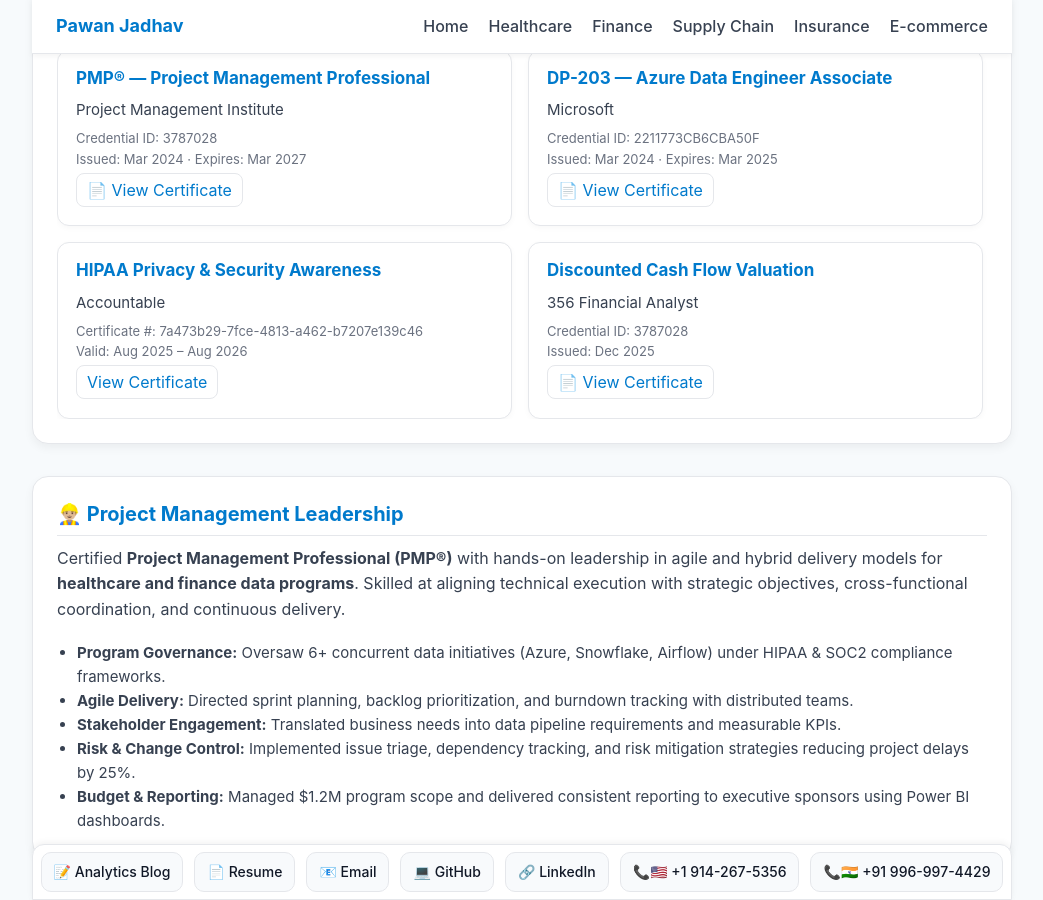
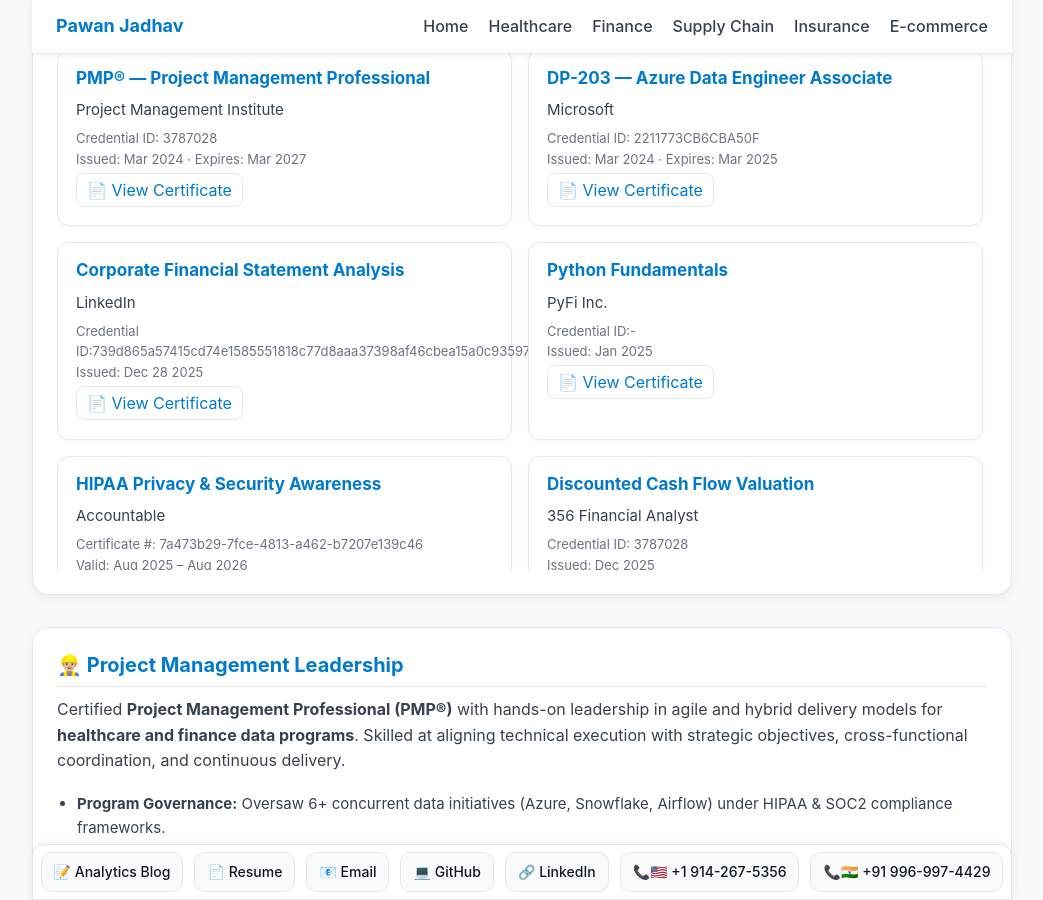
Before and after one commit to PawanJadhav7/PawanJadhav.github.io, a Jekyll site: the page built from index.md, in a window 1280 px wide and 900 px high, scrolled down 5386 px. Shown: the whole window, without its empty margins (118-1161 px from the left). Built offline with Jekyll 4.4.1, drawn with Linux system fonts in a browser that asks for light colours.

Commit message:
Update credential entries and add new certificates

```diff
--- a/index.md
+++ b/index.md
@@ -831,25 +831,25 @@ layout: default
         </p>
       </article>
 
-      <!-- 6. ITIL 4 Foundation -->
-      <article style="display:none;scroll-snap-align:start;border:1px solid #e5e7eb;border-radius:12px;padding:14px 18px;background:#fff;box-shadow:0 2px 6px rgba(0,0,0,0.03);">
-        <h3 style="margin:0 0 6px;color:#007ACC;font-size:17px;">ITIL® 4 Foundation</h3>
-        <p style="margin:0;color:#374151;font-size:15px;">AXELOS / PeopleCert</p>
-        <p style="margin:6px 0 0;font-size:13px;color:#6b7280;">Credential ID: xxxxxxx<br>Issued: 2024</p>
+      <!-- 6. Corporate Financial Statement Analysis -->
+      <article style="scroll-snap-align:start;border:1px solid #e5e7eb;border-radius:12px;padding:14px 18px;background:#fff;box-shadow:0 2px 6px rgba(0,0,0,0.03);">
+        <h3 style="margin:0 0 6px;color:#007ACC;font-size:17px;">Corporate Financial Statement Analysis</h3>
+        <p style="margin:0;color:#374151;font-size:15px;">LinkedIn</p>
+        <p style="margin:6px 0 0;font-size:13px;color:#6b7280;">Credential ID:739d865a57415cd74e1585551818c77d8aaa37398af46cbea15a0c93597af138<br>Issued: Dec 28 2025 </p>
         <p style="margin-top:8px;">
-          <a href="https://www.axelos.com/certifications/itil-4-foundation" target="_blank" rel="noopener noreferrer"
-             style="color:#007ACC;text-decoration:none;border:1px solid #e5e7eb;padding:6px 10px;border-radius:8px;">About</a>
+          <a href="assets/CertificateOfCompletion_Corporate_Financial_Statement_Analysis.pdf" target="_blank" rel="noopener noreferrer"
+             style="color:#007ACC;text-decoration:none;border:1px solid #e5e7eb;padding:6px 10px;border-radius:8px;">📄 View Certificate</a>
         </p>
       </article>
 
-      <!-- 7. PSM I -->
-      <article style="display:none;scroll-snap-align:start;border:1px solid #e5e7eb;border-radius:12px;padding:14px 18px;background:#fff;box-shadow:0 2px 6px rgba(0,0,0,0.03);">
-        <h3 style="margin:0 0 6px;color:#007ACC;font-size:17px;">Professional Scrum Master™ I (PSM I)</h3>
-        <p style="margin:0;color:#374151;font-size:15px;">Scrum.org</p>
-        <p style="margin:6px 0 0;font-size:13px;color:#6b7280;">Credential ID: xxxxxxx<br>Issued: 2024</p>
+      <!-- 7. Python Fundamental-->
+      <article style="scroll-snap-align:start;border:1px solid #e5e7eb;border-radius:12px;padding:14px 18px;background:#fff;box-shadow:0 2px 6px rgba(0,0,0,0.03);">
+        <h3 style="margin:0 0 6px;color:#007ACC;font-size:17px;">Python Fundamentals</h3>
+        <p style="margin:0;color:#374151;font-size:15px;">PyFi Inc.</p>
+        <p style="margin:6px 0 0;font-size:13px;color:#6b7280;">Credential ID:-<br>Issued: Jan 2025</p>
         <p style="margin-top:8px;">
-          <a href="https://www.scrum.org/professional-scrum-certifications/psm-i-certification" target="_blank" rel="noopener noreferrer"
-             style="color:#007ACC;text-decoration:none;border:1px solid #e5e7eb;padding:6px 10px;border-radius:8px;">About</a>
+          <a href="assets/Python_Fundamentals.pdf" target="_blank" rel="noopener noreferrer"
+             style="color:#007ACC;text-decoration:none;border:1px solid #e5e7eb;padding:6px 10px;border-radius:8px;">📄 View Certificate</a>
         </p>
       </article>
 
```
